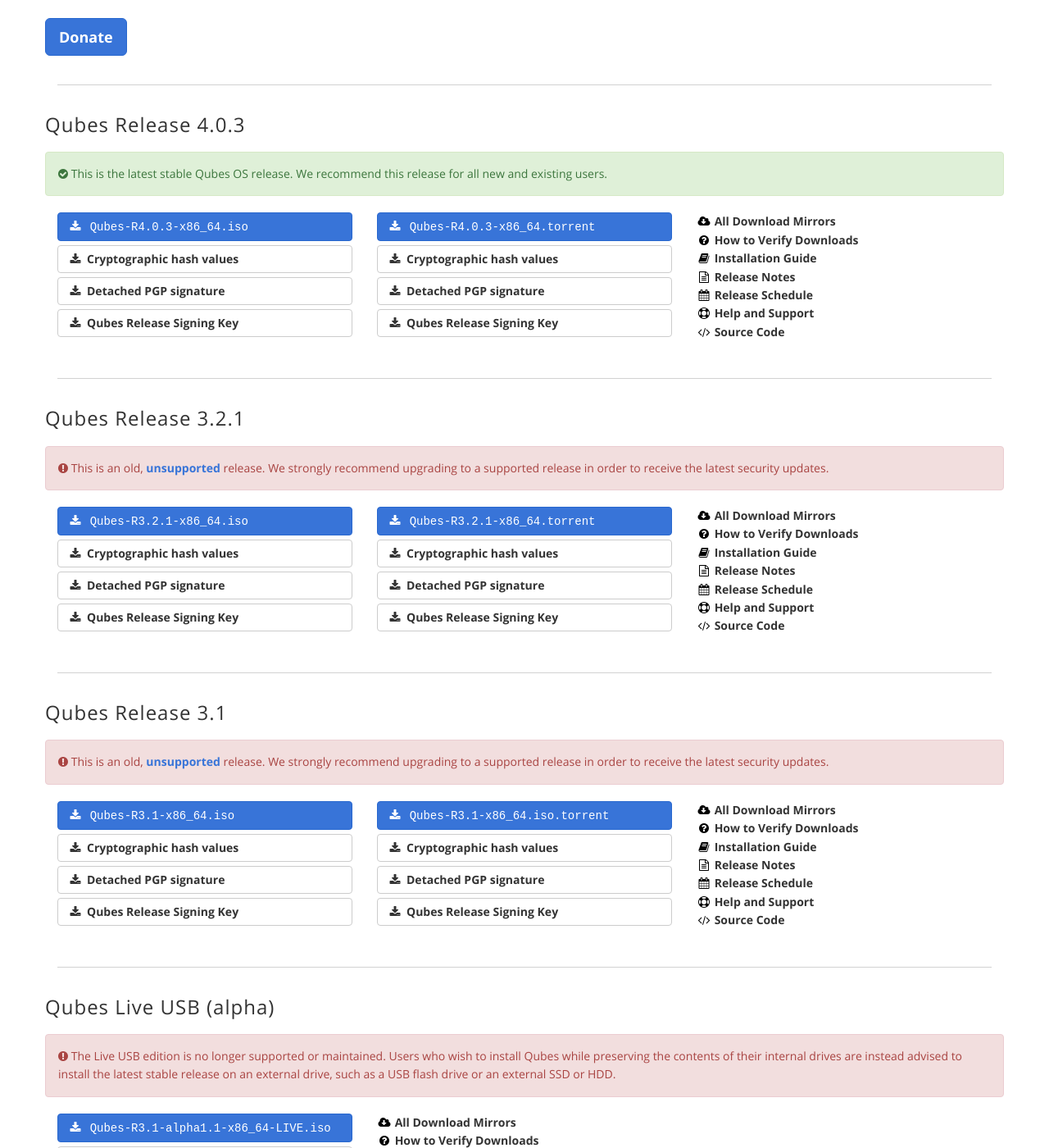
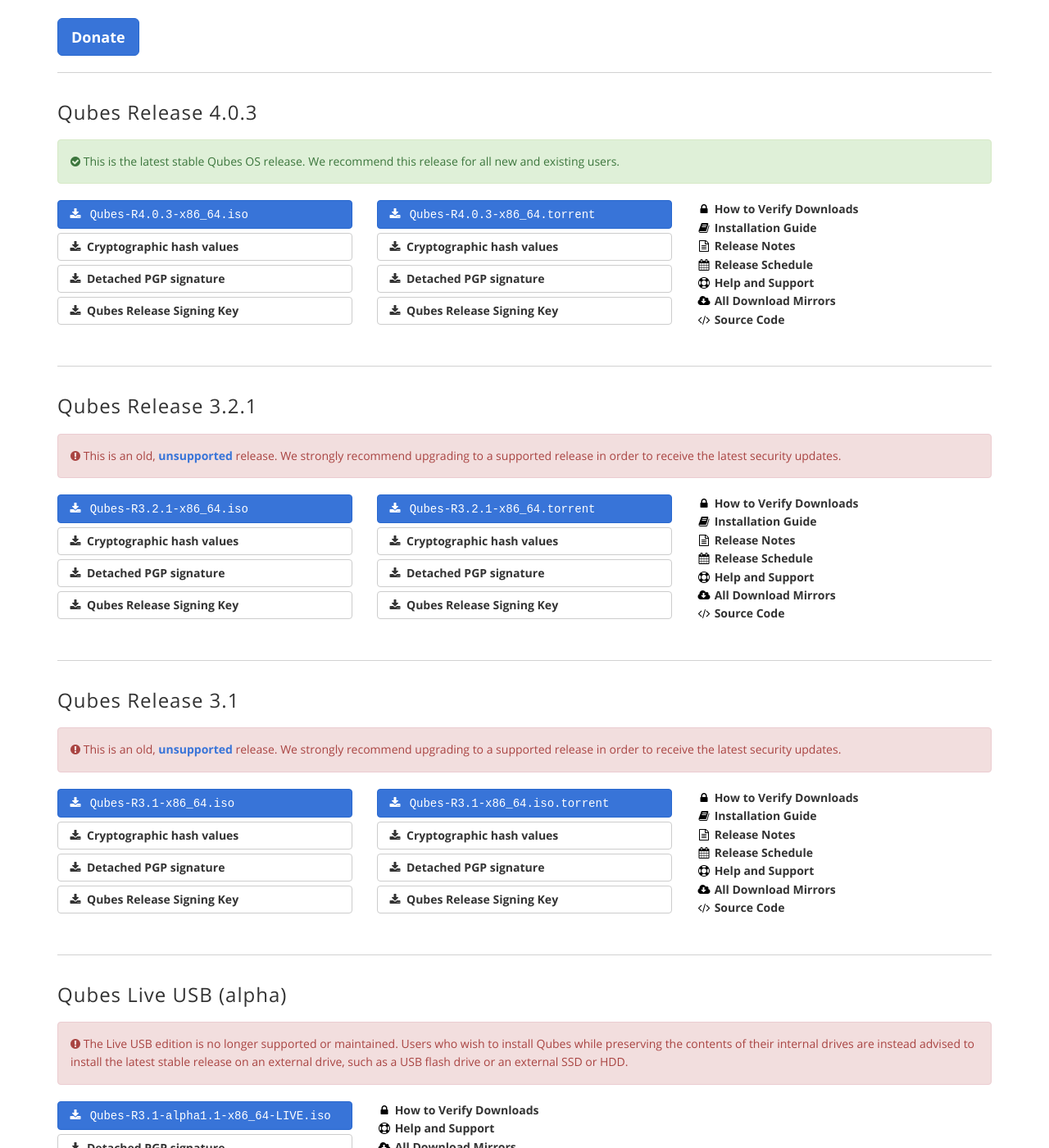
Before and after one commit to QubesOS/qubesos.github.io, a Jekyll site: the page built from pages/downloads.html, in a window 1280 px wide and 1400 px high, scrolled down 520 px. Shown: the whole window at 82% size. Built offline with Jekyll 4.4.1, drawn with Linux system fonts in a browser that asks for light colours; some web fonts are replaced; some of the changed text lies outside the part shown.

Commit message:
Fix page formatting; adjust info links

```diff
--- a/pages/downloads.html
+++ b/pages/downloads.html
@@ -7,9 +7,8 @@ redirect_from:
 - /wiki/QubesDownloads/
 ---
 
-<div class="more-bottom page-content">
 <div class="row">
-    <div class="col-12 col-sm-4">
+  <div class="col-xs-12 col-sm-4">
     <h3>Choosing Your Hardware</h3>
     <ul class="list-unstyled">
       <li>
@@ -30,7 +29,7 @@ redirect_from:
       </li>
     </ul>
   </div>
-    <div class="col-12 col-sm-4">
+  <div class="col-xs-12 col-sm-4">
     <h3>Installing Qubes Securely</h3>
     <ul class="list-unstyled">
       <li>
@@ -52,7 +51,7 @@ redirect_from:
       </li>
     </ul>
   </div>
-    <div class="col-12 col-sm-4">
+  <div class="col-xs-12 col-sm-4">
     <h3>Help and Support</h3>
     <ul class="list-unstyled">
       <li>
@@ -76,7 +75,7 @@ redirect_from:
 </div>
 <hr class="more-bottom">
 <div class="row">
-    <div class="col-12">
+  <div class="col-xs-12">
     <h3>Qubes OS is made possible by your donations!</h3>
     <p>
       As a free and open-source software project, we rely on donations from
@@ -87,11 +86,10 @@ redirect_from:
     <a class="btn btn-lg btn-primary" href="/donate/">Donate</a>
   </div>
 </div>
-</div>
-<div class="white-box more-bottom page-content">
+<hr class="more-bottom">
 {% for releasex in site.data.downloads.releases %}
 <div class="row">
-    <div class="col-12">
+  <div class="col-xs-12">
     {% assign release_name = releasex[0] %}
     {% assign release = releasex[1] %}
     {% assign testing = release.testing | default: false %}
@@ -154,7 +152,7 @@ redirect_from:
 <div class="row download-content">
   {% for source in release.sources %}
   {% if source.display %}
-    <div class="col-lg-4 col-sm-6 col-xs-12 add-bottom">
+  <div class="col-xs-12 col-sm-6 col-lg-4 add-bottom">
     <a class="btn btn-primary btn-block" href="{{ source.url }}"
        title="{{ release_name }} {{ source.type }}: {{ source.size }}">
       <i class="fa fa-fw fa-download"></i>
@@ -181,17 +179,11 @@ redirect_from:
   </div>
   {% endif %}
   {% endfor %}
-    <div class="col-12 col-sm-6 col-lg-4">
+  <div class="col-xs-12 col-sm-6 col-lg-4">
     <ul class="list-unstyled">
       <li>
-          <a href="#mirrors" class="black-link" title="View all download mirrors">
-            <i class="fa fa-fw fa-cloud-download black-icon"></i>
-            All Download Mirrors
-          </a>
-        </li>
-        <li>
         <a href="/security/verifying-signatures/" class="black-link">
-            <i class="fa fa-fw fa-question-circle black-icon"></i>
+          <i class="fa fa-fw fa-lock black-icon"></i>
           How to Verify Downloads
         </a>
       </li>
@@ -226,6 +218,13 @@ redirect_from:
         </a>
       </li>
       <li>
+        <a href="#mirrors" class="black-link"
+           title="View all download mirrors">
+          <i class="fa fa-fw fa-cloud-download black-icon"></i>
+          All Download Mirrors
+        </a>
+      </li>
+      <li>
         <a href="/doc/source-code/" class="black-link" title="Source Code">
           <i class="fa fa-fw fa-code black-icon"></i> Source Code
         </a>
@@ -235,10 +234,8 @@ redirect_from:
 </div>
 <hr class="more-bottom">
 {% endfor %}
-</div>
 <div class="row">
-  <div class="col-12">
-    <div class="more-bottom page-content">
+  <div class="col-xs-12">
     <article>
       <h3 id="mirrors">Download Mirrors</h3>
       <p>
@@ -274,10 +271,9 @@ redirect_from:
     </article>
   </div>
 </div>
-</div>
-<div class="white-box more-bottom page-content">
+<hr class="more-bottom">
 <div class="row">
-    <div class="col-12 col-sm-4">
+  <div class="col-xs-12 col-sm-4">
     <h3 id="versions">Security Information</h3>
     <ul class="list-unstyled">
       <li>
@@ -298,7 +294,7 @@ redirect_from:
       </li>
     </ul>
   </div>
-    <div class="col-12 col-sm-4">
+  <div class="col-xs-12 col-sm-4">
     <h3 id="versions">Version Information</h3>
     <ul class="list-unstyled">
       <li>
@@ -320,7 +316,7 @@ redirect_from:
       </li>
     </ul>
   </div>
-    <div class="col-12 col-sm-4">
+  <div class="col-xs-12 col-sm-4">
     <h3 id="source-code">Source Code</h3>
     <ul class="list-unstyled">
       <li>
@@ -342,4 +338,3 @@ redirect_from:
     </ul>
   </div>
 </div>
-</div>
```
Lines whose indentation alone changed are shown as unchanged.
